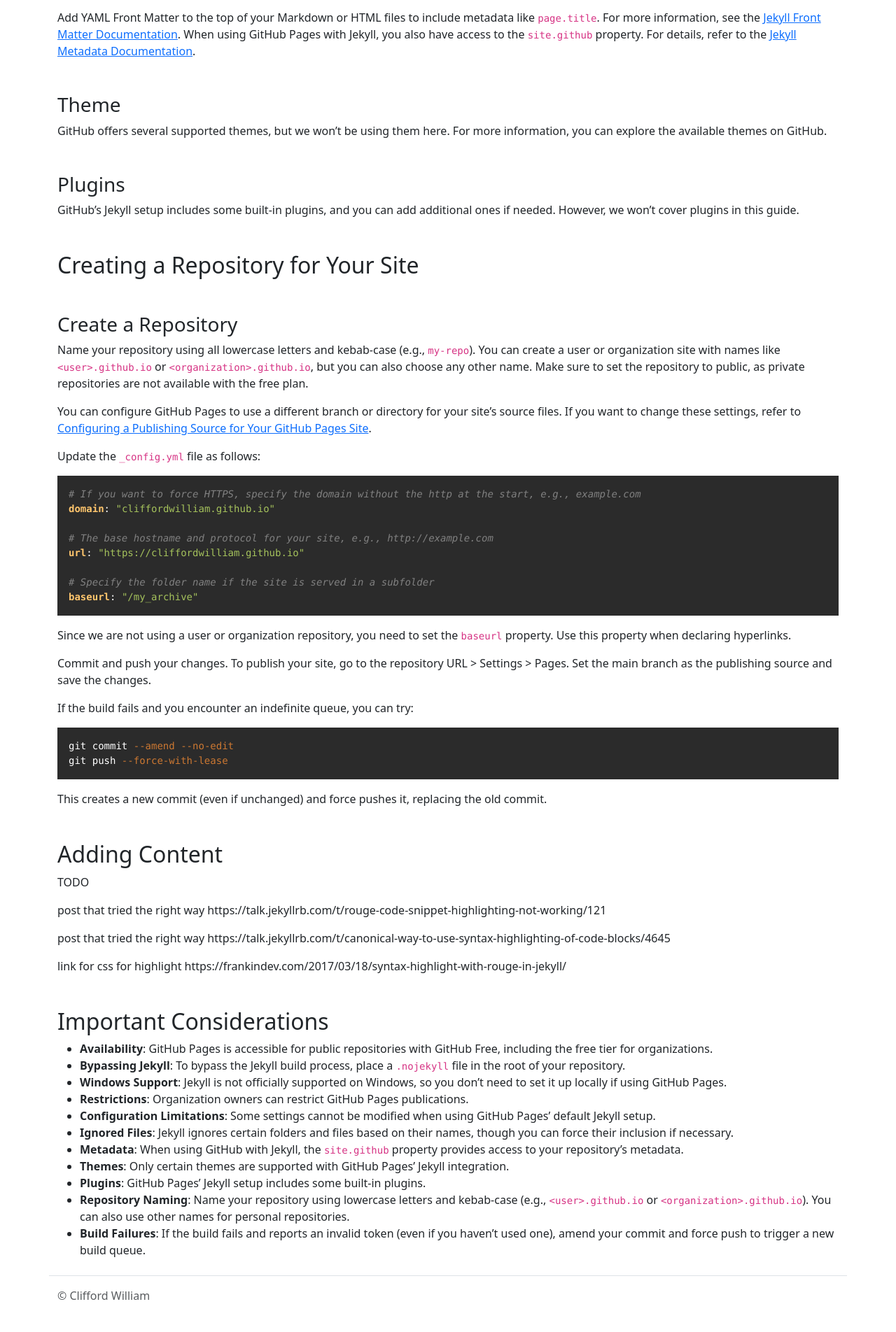
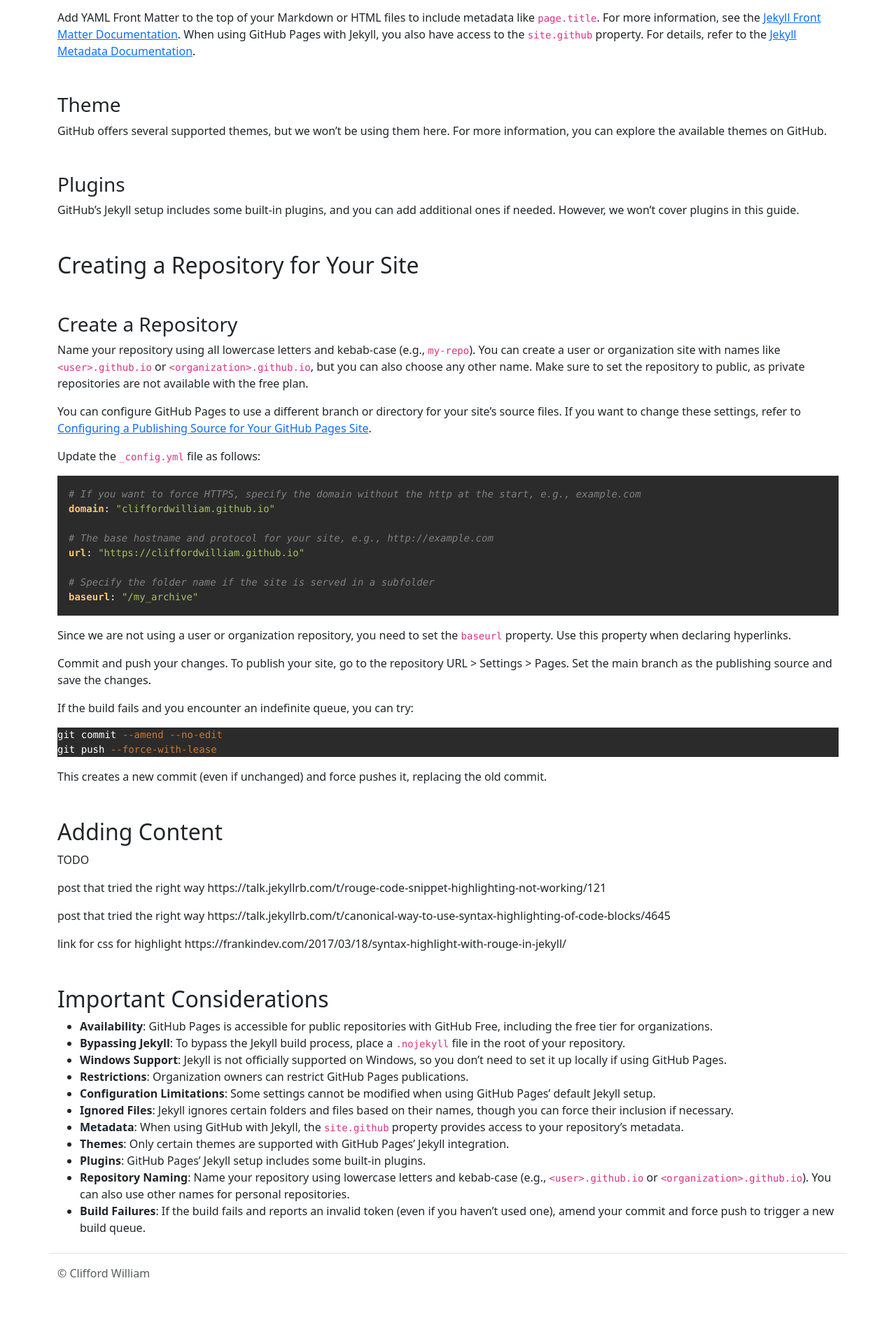
Before and after one commit to cliffordwilliam/my_archive, a Jekyll site: the page built from _posts/2024-09-12-github-pages-and-jekyll.md, in a window 1280 px wide. Shown: the part 1920-3824 px from the top of the page at 70% size. Built offline with Jekyll 4.4.1, drawn with Linux system fonts in a browser that asks for light colours; after the commit the page ends 3792 px from its top, so only the background shows below that.

Commit message:
pre padding

```diff
--- a/assets/css/header-top-margin.css
+++ b/assets/css/header-top-margin.css
@@ -6,6 +6,6 @@ h6 {
     margin-top: 3rem;
 }
 
-pre {
+#post-content-container>div.language-yaml.highlighter-rouge>div>pre {
     padding: 1rem;
 }
```
